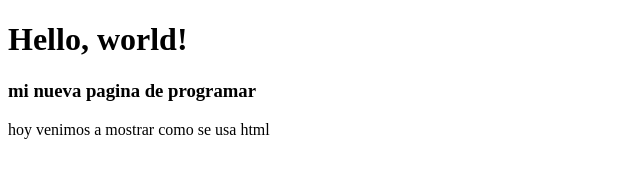
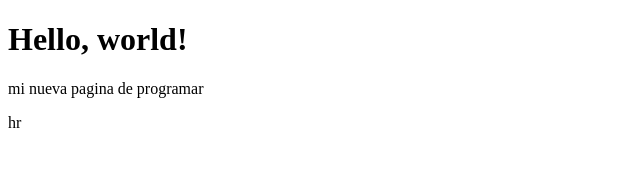
Before and after one commit to adrianc15/my_web_sitee, a plain HTML site: page index.html in a window 1280 px wide. Shown: the whole page, without its empty margins (0-640 px from the left). Drawn offline with Linux system fonts and the light colour scheme.

Commit message:
Update index.html

```diff
--- a/index.html
+++ b/index.html
@@ -9,7 +9,7 @@
 </head>
 <body>
   <h1>Hello, world!</h1>
-  <h3> mi nueva pagina de programar</h3>
-  <p>hoy venimos a mostrar como se usa html</p>
+  <p> mi nueva pagina de programar</p>
+  hr
 </body>
 </html>
```
